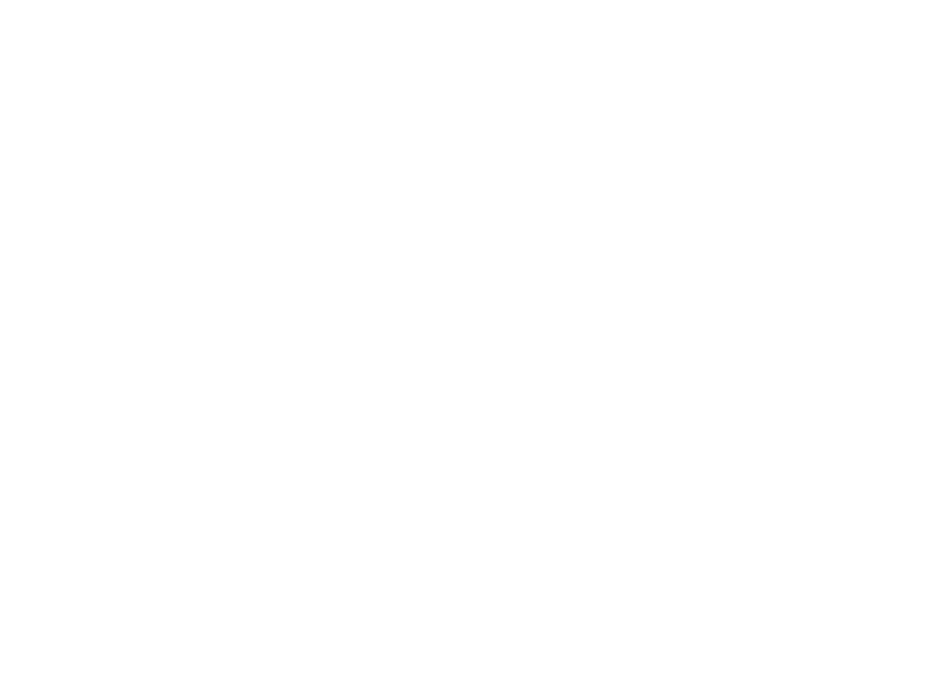
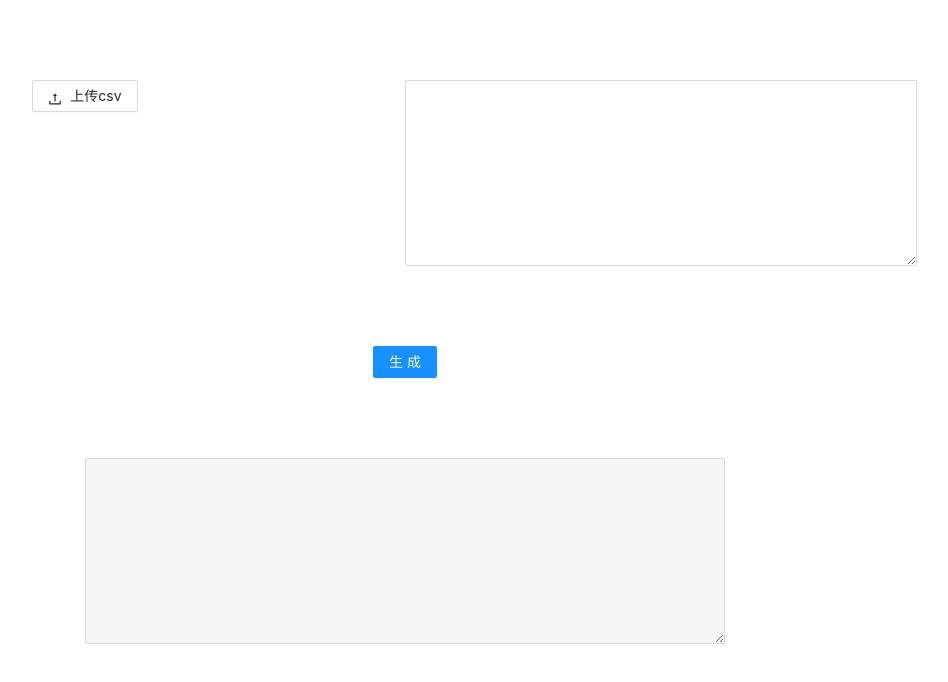
Before and after one commit to banzheshenghuo/-toolBox, a React (Create React App) app: page /#/priviate/createWord in a window 1280 px wide. Shown: the top 682 px of the page, without its empty margins (235-1183 px from the left). Built offline with nearby package versions, Linux system fonts and the light colour scheme.

Commit message:
单词组合工具

```diff
--- a/package.json
+++ b/package.json
@@ -14,6 +14,7 @@
     "@types/react-dom": "^17.0.0",
     "antd": "^4.15.2",
     "lodash": "^4.17.21",
+    "papaparse": "^5.3.1",
     "react": "^17.0.2",
     "react-dom": "^17.0.2",
     "react-router-dom": "^5.2.0",
@@ -47,6 +48,7 @@
   },
   "devDependencies": {
     "@tailwindcss/postcss7-compat": "^2.1.0",
+    "@types/papaparse": "^5.2.5",
     "autoprefixer": "^9.8.6",
     "postcss": "^7.0.35",
     "tailwindcss": "npm:@tailwindcss/postcss7-compat@^2.1.0"
--- a/src/App.tsx
+++ b/src/App.tsx
@@ -3,6 +3,7 @@
 import PrivateListPage from "./page/PrivateListPage";
 import PublicListPage from "./page/PublicListPage";
 import RollPage from "./page/RollPage";
+import CustomWordPage from "./page/CustomWordPage";
 import "./App.css";
 
 function App() {
@@ -27,6 +28,9 @@
           <Route exact path="/public/roll">
             <RollPage />
           </Route>
+          <Route exact path="/priviate/createWord">
+            <CustomWordPage />
+          </Route>
         </Switch>
       </Router>
     </div>
--- /dev/null
+++ b/src/page/CustomWordPage.tsx
@@ -0,0 +1,97 @@
+import { useEffect, useState, useRef } from "react";
+import Papa from "papaparse";
+import { Upload, Input, Button } from "antd";
+import { UploadOutlined } from "@ant-design/icons";
+
+const { TextArea } = Input;
+const MARK_COLOR = "#B4FFEB";
+
+interface FileParsedData {
+  data: Array<Array<string>>;
+  errors: any[];
+  meta: Object;
+}
+
+export default function CustomWordPage() {
+  const [highWords, setHighWords] = useState<string[]>([]);
+  const [textAreaVal, setTextAreaVal] = useState<any>();
+  const [finalData, setFinalData] = useState<string>();
+
+  const props = {
+    name: "file",
+    showUploadList: false,
+    beforeUpload: (file: File) => {
+      csvToJson(file, createHighWordData);
+      return false;
+    },
+  };
+
+  const createHighWordData = (data: string[]) => {
+    setHighWords(data);
+  };
+
+  const updateTextAreaValue = (event: any) => {
+    console.log("event", event.target.value);
+    setTextAreaVal(event.target.value);
+  };
+
+  const generateFinalWords = () => {
+    const result = highWords.slice();
+
+    const WordByHandArr = textAreaVal.split("\n");
+
+    for (const word of WordByHandArr) {
+      result.push(word.trim());
+    }
+
+    setFinalData(result.join(" "));
+  };
+
+  return (
+    <div>
+      <div className="flex pt-20">
+        <div className="flex flex-1 justify-center">
+          <Upload {...props}>
+            <Button icon={<UploadOutlined />}>上传csv</Button>
+          </Upload>
+        </div>
+        <div className="flex flex-1">
+          <div className="w-4/5">
+            <TextArea rows={8} onChange={updateTextAreaValue} />
+          </div>
+        </div>
+      </div>
+      <div className="text-center pt-20">
+        <Button onClick={generateFinalWords} type="primary">
+          生成
+        </Button>
+        <div className="pt-20 w-2/4 m-auto">
+          <TextArea rows={8} value={finalData} disabled />
+        </div>
+      </div>
+    </div>
+  );
+}
+
+function csvToJson(file: File, cb: (data: string[]) => void) {
+  Papa.parse(file, {
+    complete: (res: FileParsedData) => {
+      cb(gerMarkColorRecord(res));
+    },
+    error: (reason) => {
+      console.error(reason);
+    },
+  });
+}
+
+function gerMarkColorRecord(res: FileParsedData): string[] {
+  const result = [];
+
+  for (const record of res.data) {
+    if (record[3] === MARK_COLOR) {
+      result.push(record[6]);
+    }
+  }
+
+  return result;
+}
--- a/src/page/PrivateListPage.tsx
+++ b/src/page/PrivateListPage.tsx
@@ -1,3 +1,13 @@
+import { Link } from "react-router-dom";
+
 export default function PrivateListPage() {
-  return <div>PrivateListPage</div>;
+  return (
+    <div className="m-8 ">
+      <ul>
+        <li>
+          <Link to="/priviate/createWord">单词生成页面</Link>
+        </li>
+      </ul>
+    </div>
+  );
 }
```
Also changed, not shown: 1 other file (tests, documents, lock files or other folders).
